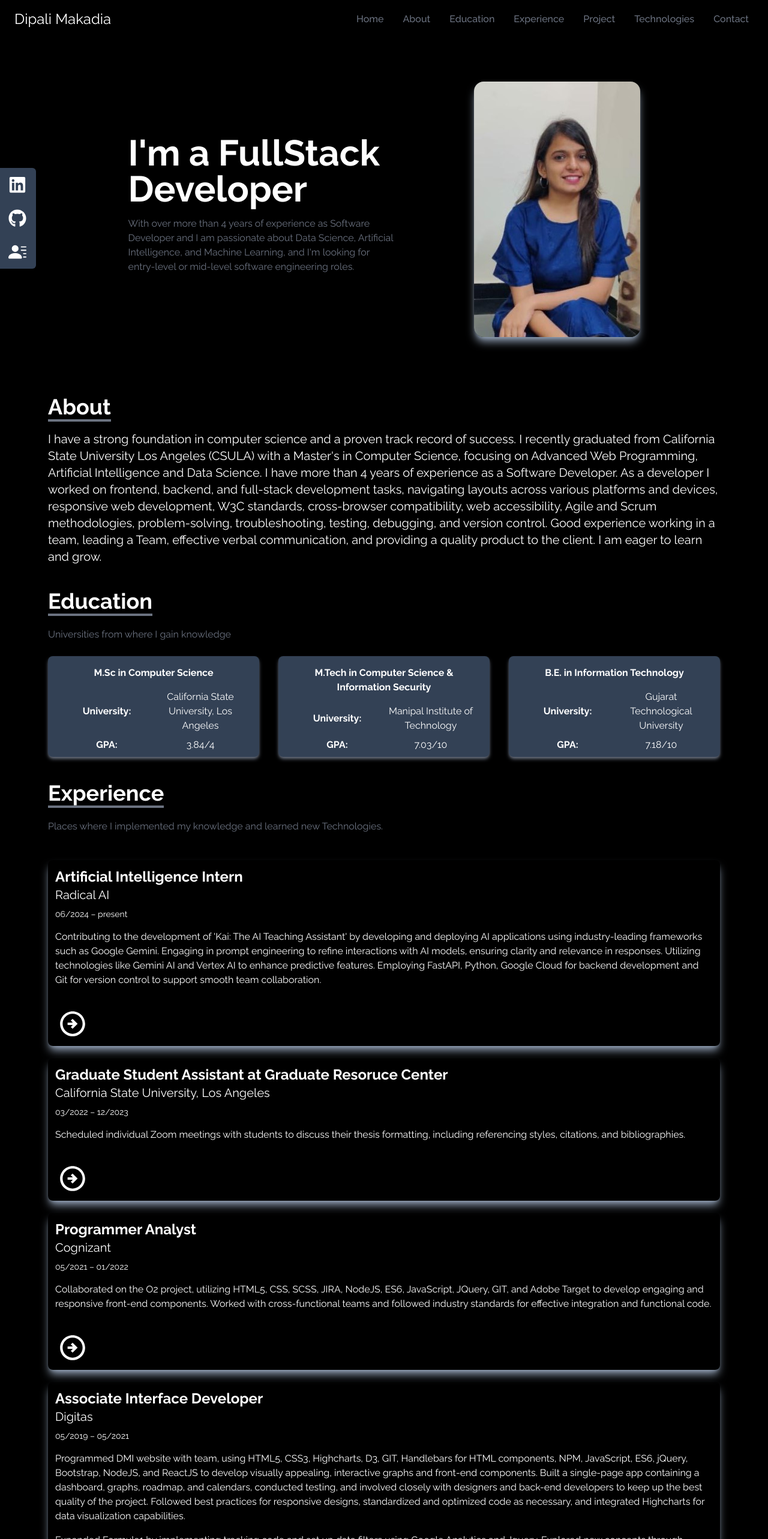
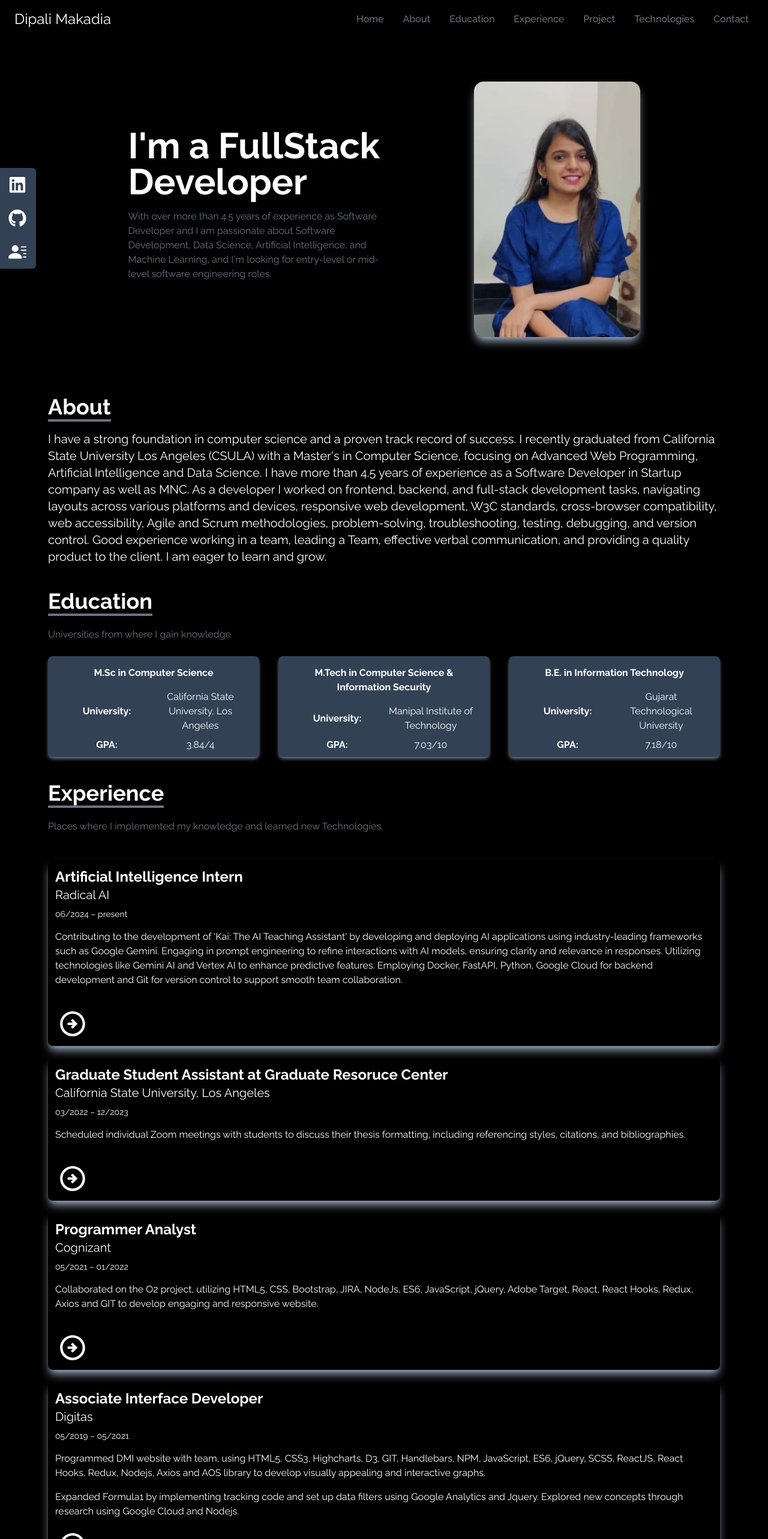
Before and after one commit to dipalimakadia/Dipali-s-Portfolio, a React (Create React App) app: page / in a window 1280 px wide. Shown: the top 2566 px of the page at 60% size. Built offline with nearby package versions, Linux system fonts and the light colour scheme; a web font is replaced by a local one.

Commit message:
updated resume

```diff
--- a/src/components/About.jsx
+++ b/src/components/About.jsx
@@ -14,8 +14,8 @@ const About = () => {
           record of success. I recently graduated from California State
           University Los Angeles (CSULA) with a Master's in Computer Science,
           focusing on Advanced Web Programming, Artificial Intelligence and Data
-          Science. I have more than 4 years of experience as a Software
-          Developer. As a developer I worked on frontend, backend, and
+          Science. I have more than 4.5 years of experience as a Software
+          Developer in Startup company as well as MNC. As a developer I worked on frontend, backend, and
           full-stack development tasks, navigating layouts across various
           platforms and devices, responsive web development, W3C standards,
           cross-browser compatibility, web accessibility, Agile and Scrum
--- a/src/components/Contact.jsx
+++ b/src/components/Contact.jsx
@@ -20,7 +20,7 @@ const Contact = () => {
           <p className="text-3xl py-5">Dipali Makadia</p>
           <p className="text-2xl py-5">562-825-8686</p>
           <p className="text-2xl py-5">dipali.makadia@gmail.com</p>
-          <p className="text-2xl py-5">Los Angeles, CA</p>
+          <p className="text-2xl py-5">United States</p>
         </div>
         <div className="flex justify-center items-center">
           <a
--- a/src/components/Experience.jsx
+++ b/src/components/Experience.jsx
@@ -9,7 +9,7 @@ const Experience = () => {
       company: "Radical AI",
       year: "06/2024 – present",
       details:
-        "Contributing to the development of 'Kai: The AI Teaching Assistant' by developing and deploying AI applications using industry-leading frameworks such as Google Gemini. Engaging in prompt engineering to refine interactions with AI models, ensuring clarity and relevance in responses. Utilizing technologies like Gemini AI and Vertex AI to enhance predictive features. Employing FastAPI, Python, Google Cloud for backend development and Git for version control to support smooth team collaboration.",
+        "Contributing to the development of 'Kai: The AI Teaching Assistant' by developing and deploying AI applications using industry-leading frameworks such as Google Gemini. Engaging in prompt engineering to refine interactions with AI models, ensuring clarity and relevance in responses. Utilizing technologies like Gemini AI and Vertex AI to enhance predictive features. Employing Docker, FastAPI, Python, Google Cloud for backend development and Git for version control to support smooth team collaboration.",
       otherprojectdetails: "",
       link: "https://lab.radicalai.app/",
     },
@@ -39,7 +39,7 @@ const Experience = () => {
       company: "Cognizant",
       year: "05/2021 – 01/2022",
       details:
-        "Collaborated on the O2 project, utilizing HTML5, CSS, SCSS, JIRA, NodeJS, ES6, JavaScript, JQuery, GIT, and Adobe Target to develop engaging and responsive front-end components. Worked with cross-functional teams and followed industry standards for effective integration and functional code.",
+        "Collaborated on the O2 project, utilizing HTML5, CSS, Bootstrap, JIRA, NodeJs, ES6, JavaScript, jQuery, Adobe Target, React, React Hooks, Redux, Axios and GIT to develop engaging and responsive website.",
       otherprojectdetails: "",
       link: "https://www.cognizant.com/in/en",
     },
@@ -49,7 +49,7 @@ const Experience = () => {
       company: "Digitas",
       year: "05/2019 – 05/2021",
       details:
-       "Programmed DMI website with team, using HTML5, CSS3, Highcharts, D3, GIT, Handlebars for HTML components, NPM, JavaScript, ES6, jQuery, Bootstrap, NodeJS, and ReactJS to develop visually appealing, interactive graphs and front-end components. Built a single-page app containing a dashboard, graphs, roadmap, and calendars, conducted testing, and involved closely with designers and back-end developers to keep up the best quality of the project. Followed best practices for responsive designs, standardized and optimized code as necessary, and integrated Highcharts for data visualization capabilities.",
+       "Programmed DMI website with team, using HTML5, CSS3, Highcharts, D3, GIT, Handlebars, NPM, JavaScript, ES6, jQuery, SCSS, ReactJS, React Hooks, Redux, Nodejs, Axios and AOS library to develop visually appealing and interactive graphs.",
       otherprojectdetails:
         "Expanded Formula1 by implementing tracking code and set up data filters using Google Analytics and Jquery. Explored new concepts through research using Google Cloud and Nodejs.",
       link: "https://www.digitas.com/en-us",
@@ -60,7 +60,7 @@ const Experience = () => {
       company: "Motes & Bots Technologies",
       year: "07/2018 – 02/2019",
       details:
-        "Led the team on the Smart Office Project to develop a secure and user-friendly website for office management, utilizing ReactJS, Firebase, NodeJS, HTML5, CSS, Bootstrap, and AWS. Features like user authentication and authorization was established, CRUD operations for employee data, and created modules for office management.",
+        "Led the team on the Smart Office Project to develop a secure and user-friendly website for office management, utilizing ReactJS, Redux Firebase, NodeJS, HTML5, CSS, Bootstrap, and AWS. Features like user authentication and authorization was established, CRUD operations for employee data, and created modules for office management.",
       otherprojectdetails: "Participated in the Smart Home application to create a safe and easy-to-use dashboard for home management, using the latest technologies like Angular, Firebase, NodeJS, HTML5, CSS, Bootstrap, and AWS. Gained knowledge of new technologies and implemented software development lifecycle, including the analysis, coding, building, testing, and deployment.",
       link: "",
     },
--- a/src/components/Home.jsx
+++ b/src/components/Home.jsx
@@ -11,7 +11,7 @@ const Home = () => {
             I'm a FullStack Developer
           </h2>
           <p className="text-gray-500 py-4 max-w-md">
-          With over more than 4 years of experience as Software Developer and I am passionate about Data Science, Artificial Intelligence, and Machine Learning, and I'm looking for entry-level or mid-level software engineering roles.
+          With over more than 4.5 years of experience as Software Developer and I am passionate about Software Development, Data Science, Artificial Intelligence, and Machine Learning, and I'm looking for entry-level or mid-level software engineering roles.
             {/* I have more than 6 years of experience as a Developer. Pursuing MS
             in Computer Science at CSULA. */}
           </p>
```
Also changed, not shown: 1 other file (tests, documents, lock files or other folders).
